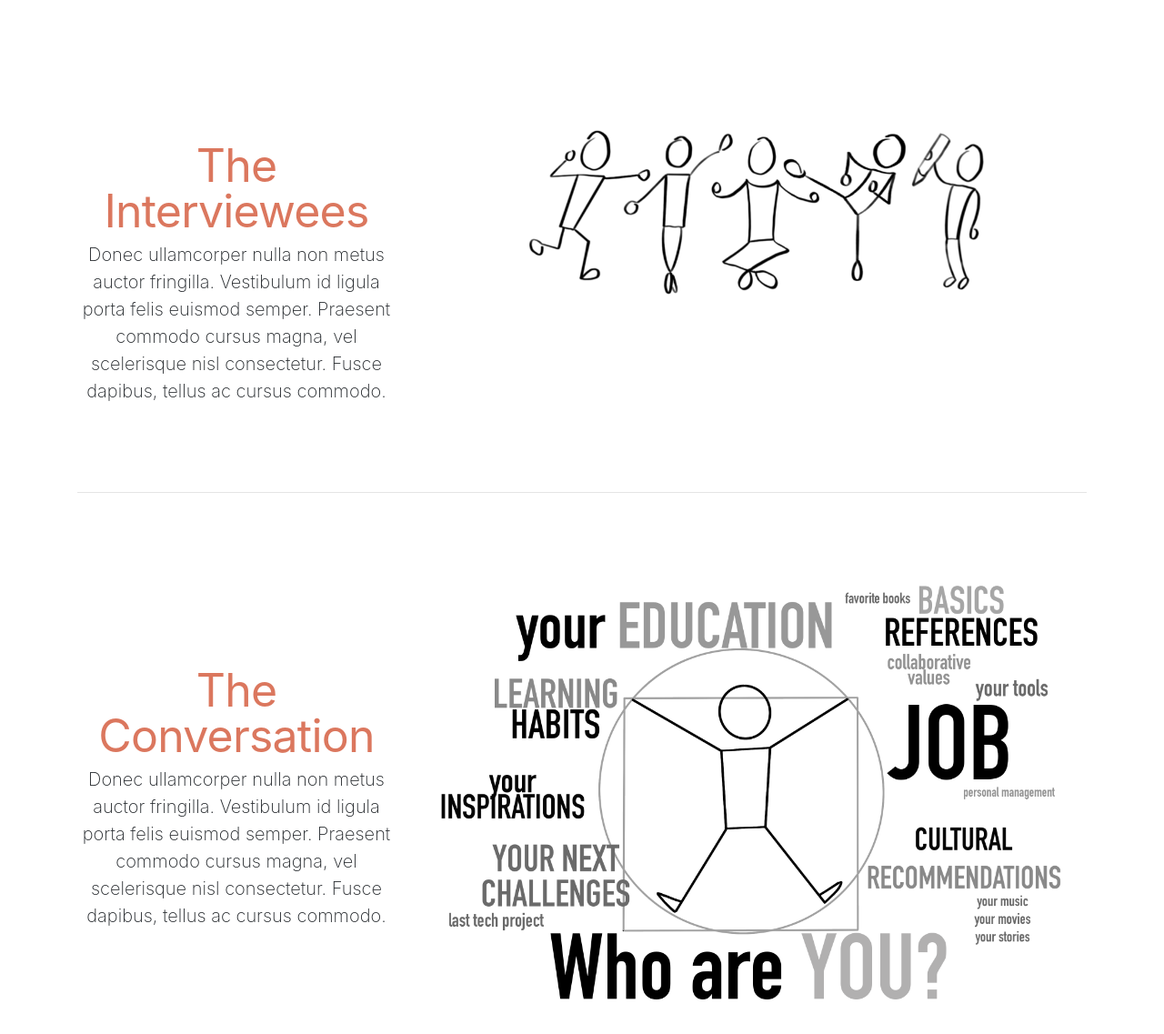
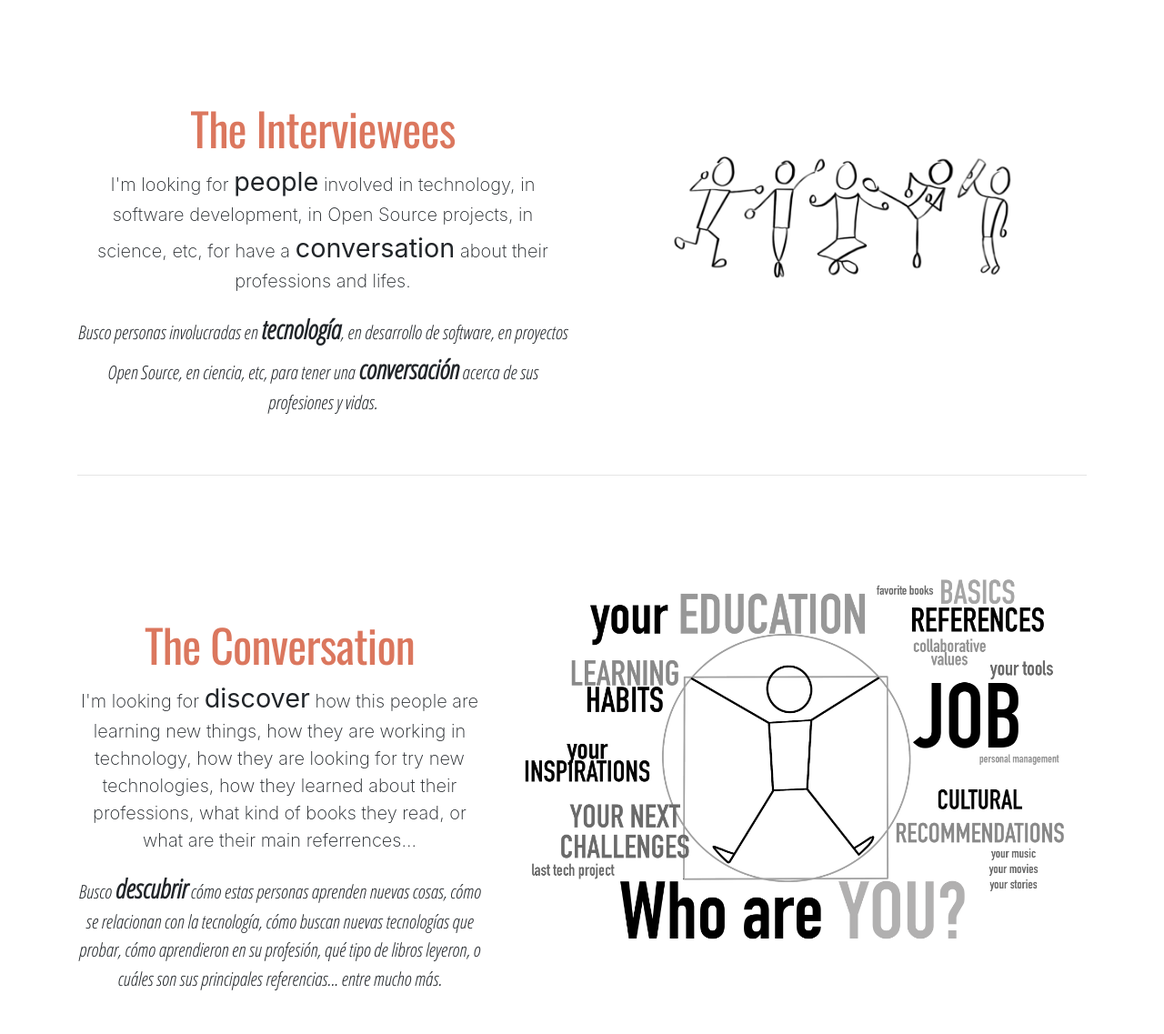
Before and after one commit to carlogilmar/theapprenticesjourney, a website: page index.html in a window 1280 px wide. Shown: the part 1593-2730 px from the top of the page at 91% size. Drawn offline with nearby package versions, Linux system fonts and the light colour scheme.

Commit message:
Adding descriptions

```diff
--- a/css/styles.css
+++ b/css/styles.css
@@ -9,7 +9,7 @@
 }
 
 .lead_plus{
-  font-size: 1.40rem;
+  font-size: 1.80rem;
 }
 
 .nav_color{
@@ -122,7 +122,7 @@ a:hover{
 ------------------------- */
 
 .featurette-divider {
-  margin: 5rem 0; /* Space out the Bootstrap <hr> more */
+  margin: 3rem 0; /* Space out the Bootstrap <hr> more */
   /*background-color: #cc3f1cb5;*/
 }
 
--- a/index.html
+++ b/index.html
@@ -27,7 +27,9 @@
   <!-- Navigation -->
   <nav class="navbar navbar-expand-lg fixed-top nav_color" id="mainNav">
     <div class="container">
-      <a class="navbar-brand js-scroll-trigger oswald font_header" href="#start">The Apprentice's Journey</a>
+      <a class="navbar-brand js-scroll-trigger oswald font_header" href="#start">
+        The Apprentice's Journey
+      </a>
       <button class="navbar-toggler" type="button" data-toggle="collapse" data-target="#navbarResponsive"
         aria-controls="navbarResponsive" aria-expanded="false" aria-label="Toggle navigation">
         <span class="navbar-toggler-icon"></span>
@@ -119,18 +121,18 @@
           <p class="lead">
               Every person involved in technology is a recurrent <b class="lead_plus">apprentice</b>.
               The apprentice isn't a person or an individual,
-              it's a set of <b>patterns of behaviors,
-              habits and experiences about learn</b>, the apprentice is an <b class="lead_plus">arquetype</b>.
+              it's a set of patterns of behaviors,
+              habits and experiences about learn, the apprentice is an <b class="lead_plus">arquetype</b>.
               What would happen if we put together the learning archetypes of many persons?
               Maybe we'll find <b class="lead_plus">the apprentice's journey</b>.
           </p>
           <p class="lead_latin">
             <i>
-              Cada persona involucrada en tecnología es un <strong>aprendiz</strong> recurrente.
-              Un aprendiz no es una persona, es el <strong>conjunto de comportamientos,
-              hábitos y experiencias sobre aprendizaje</strong>. Un aprendiz es más un <strong>arquetipo</strong>.
+              Cada persona involucrada en tecnología es un <strong class="lead_plus">aprendiz</strong> recurrente.
+              Un aprendiz no es una persona, es el <strong class="lead_plus">conjunto de comportamientos,
+              hábitos y experiencias sobre aprendizaje</strong>. Un aprendiz es más un <strong class="lead_plus">arquetipo</strong>.
               ¿Qué pasaría si reunimos los arquetipos de aprendizaje de varias personas?
-              Quizás encontraremos <strong>el camino del aprendiz</strong>.
+              Quizás encontraremos <strong class="lead_plus">el camino del aprendiz</strong>.
               </i>
           </p>
         </div>
@@ -141,26 +143,46 @@
       <hr class="featurette-divider">
 
       <div class="row featurette">
-          <div class="col-md-4 text-center">
-            <h2 class="featurette-heading"><span class="taj_color"> The Interviewees </span></h2>
-            <p class="lead">Donec ullamcorper nulla non metus auctor fringilla. Vestibulum id ligula porta felis euismod
-              semper. Praesent commodo cursus magna, vel scelerisque nisl consectetur. Fusce dapibus, tellus ac cursus
-              commodo.</p>
+          <div class="col-md-6 text-center">
+            <h2 class="featurette-heading"><span class="taj_color oswald"> The Interviewees </span></h2>
+            <p class="lead">
+                I'm looking for <b class="lead_plus">people</b> involved in technology,
+                in software development, in Open Source projects, in science, etc,
+                for have a <b class="lead_plus">conversation</b> about their professions and lifes.
+            </p>
+            <p class="lead_latin">
+                <i>
+                  Busco personas involucradas en <b class="lead_plus">tecnología</b>, en desarrollo de software,
+                  en proyectos Open Source, en ciencia, etc, para tener una <b class="lead_plus">conversación</b>
+                  acerca de sus profesiones y vidas.
+                </i>
+            </p>
           </div>
-          <div class="col-md-8 text-center">
-            <br><img class="featurette-image img-fluid mx-auto" src="assets/people.png" width="80%" alt="Methodology">
+          <div class="col-md-6 text-center d-flex align-items-center justify-content-center">
+            <img class="featurette-image img-fluid mx-auto" src="assets/people.png" width="80%" alt="Methodology">
           </div>
         </div>
       <hr class="featurette-divider">
 
       <div class="row featurette">
-        <div class="col-md-4 text-center">
-          <h2 class="featurette-heading"><span class="taj_color"> The Conversation </span></h2>
-          <p class="lead">Donec ullamcorper nulla non metus auctor fringilla. Vestibulum id ligula porta felis euismod
-            semper. Praesent commodo cursus magna, vel scelerisque nisl consectetur. Fusce dapibus, tellus ac cursus
-            commodo.</p>
+        <div class="col-md-5 text-center">
+          <h2 class="featurette-heading"><span class="taj_color oswald"> The Conversation </span></h2>
+          <p class="lead">
+              I'm looking for <b class="lead_plus">discover</b> how this people are learning new things,
+              how they are working in technology, how they are looking for try new technologies,
+              how they learned about their professions, what kind of books they read, or
+              what are their main referrences...
+          </p>
+          <p class="lead_latin">
+              <i>
+                Busco <b class="lead_plus">descubrir</b> cómo estas personas aprenden nuevas cosas,
+                cómo se relacionan con la tecnología, cómo buscan nuevas tecnologías que probar,
+                cómo aprendieron en su profesión, qué tipo de libros leyeron, o cuáles son
+                sus principales referencias... entre mucho más.
+              </i>
+          </p>
         </div>
-        <div class="col-md-8">
+        <div class="col-md-7  d-flex align-items-center justify-content-center">
           <img class="featurette-image img-fluid mx-auto" src="assets/interview.png" alt="Methodology">
         </div>
       </div>
```
